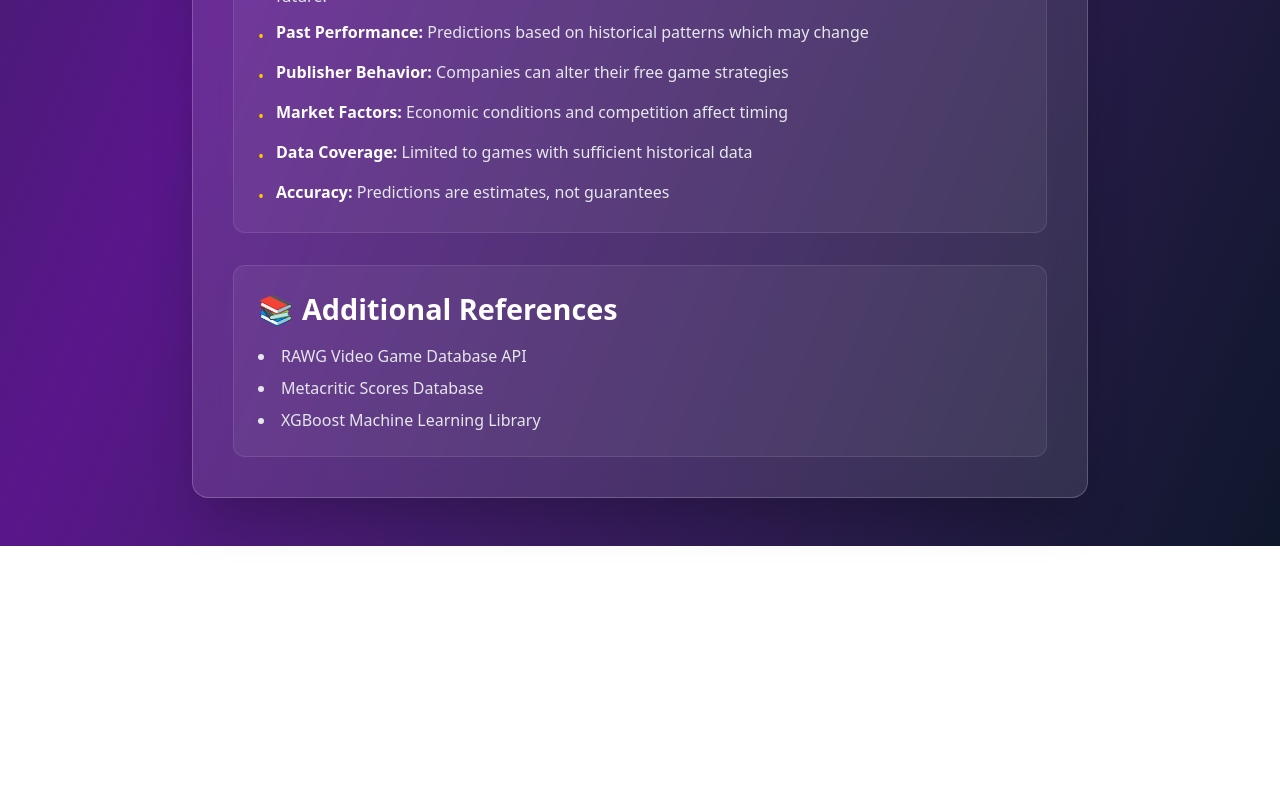
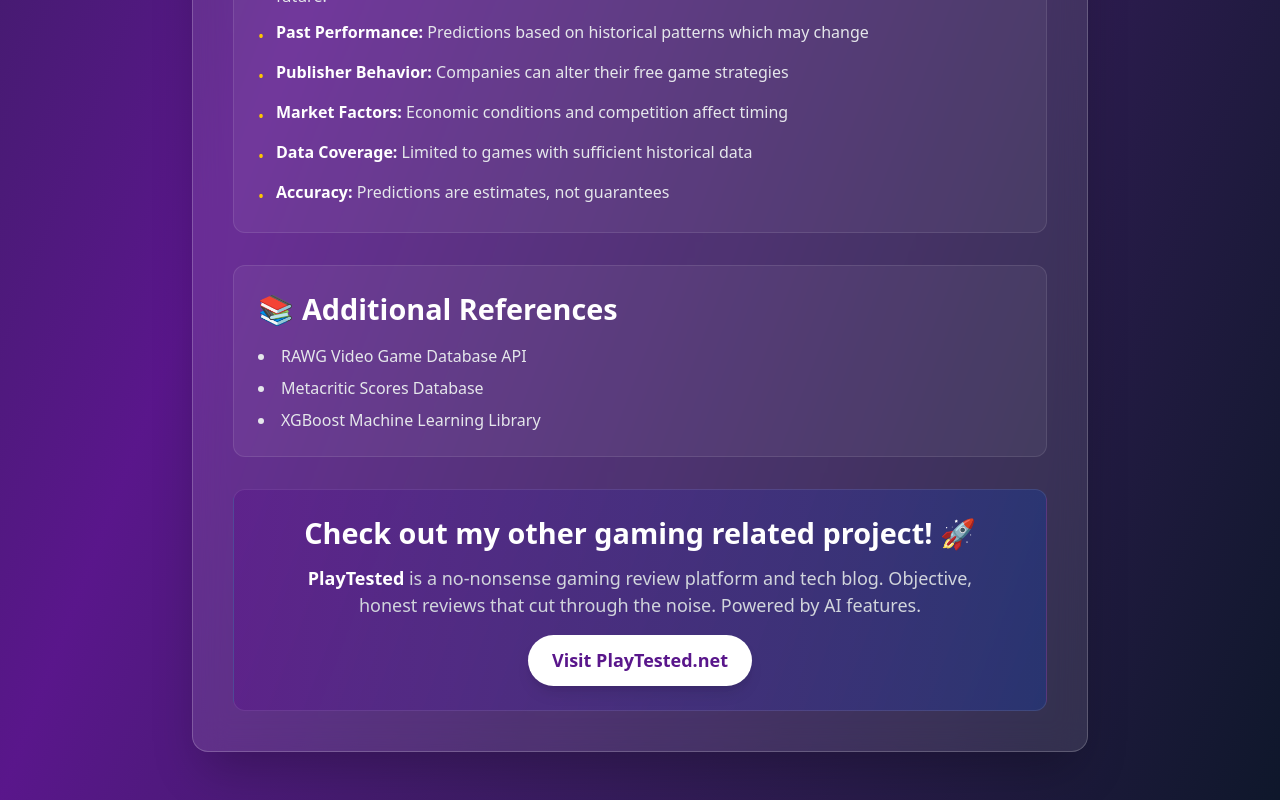
Before and after one commit to lyndon025/epic-gamepass-when, a React (Vite) app: page /about in a window 1280 px wide. Shown: the part 2541-3341 px from the top of the page. Before the commit the page ends 3087 px from the top, so only its background shows below. Built offline with nearby package versions, Linux system fonts and the light colour scheme; no server answers.

Commit message:
playtested link

```diff
--- a/src/pages/About.jsx
+++ b/src/pages/About.jsx
@@ -382,6 +382,25 @@ export default function About() {
                 <li>XGBoost Machine Learning Library</li>
               </ul>
             </section>
+
+            {/* Shameless Plug */}
+            <section className="bg-gradient-to-r from-purple-900/50 to-blue-900/50 rounded-xl p-6 border border-white/10 text-center">
+              <h2 className="text-xl sm:text-2xl font-semibold text-white mb-3">
+                Check out my other gaming related project! 🚀
+              </h2>
+              <p className="text-gray-300 mb-4 max-w-2xl mx-auto">
+                <strong className="text-white">PlayTested</strong> is a no-nonsense gaming review platform and tech blog.
+                Objective, honest reviews that cut through the noise. Powered by AI features.
+              </p>
+              <a
+                href="https://www.playtested.net/"
+                target="_blank"
+                rel="noopener noreferrer"
+                className="inline-flex items-center justify-center px-6 py-3 bg-white text-purple-900 font-bold rounded-full hover:bg-gray-100 transition-transform transform hover:scale-105 shadow-lg"
+              >
+                Visit PlayTested.net
+              </a>
+            </section>
           </div>
         </div>
       </div>
```
Also changed, not shown: vercel.json.
